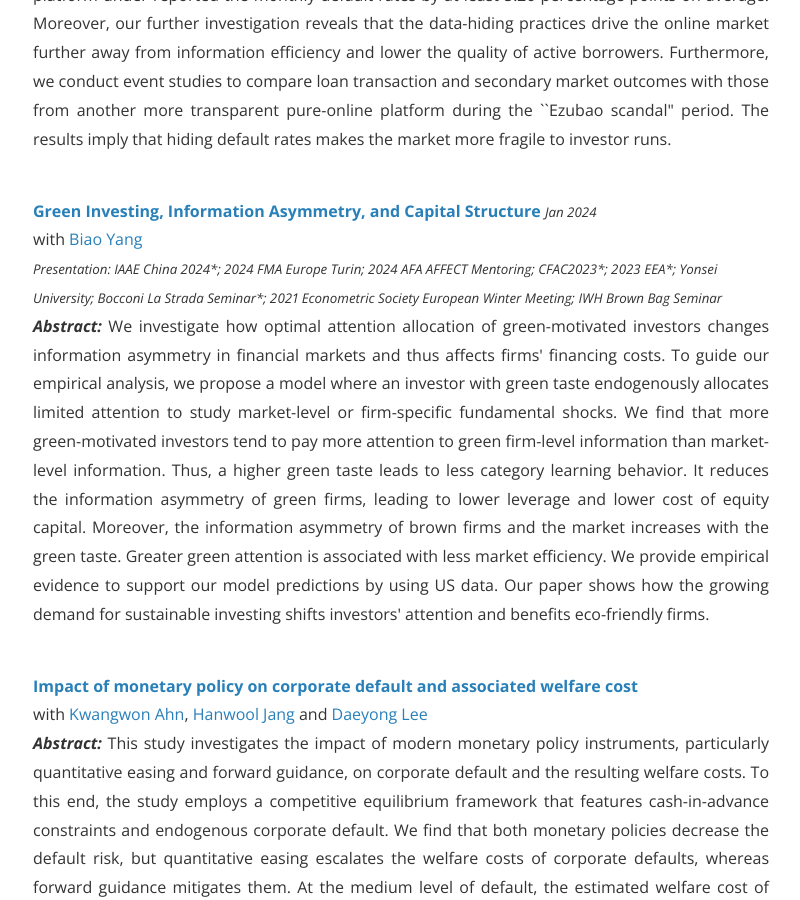
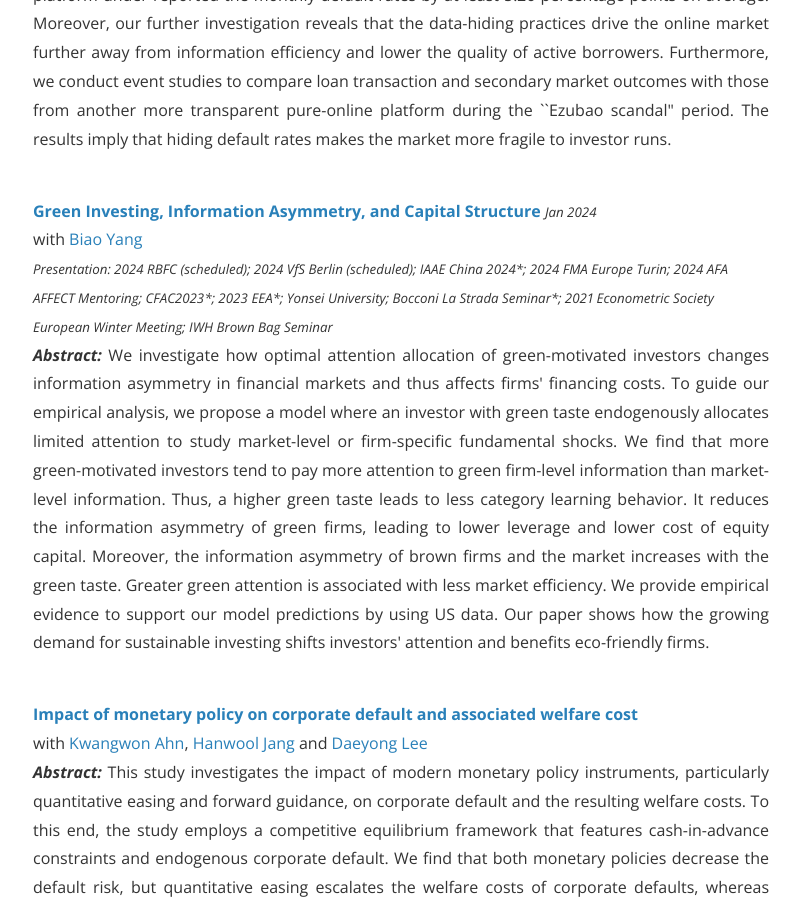
Before and after one commit to shasha-li/shasha-li.github.io, a Jekyll site: the page built from research.html, in a window 1280 px wide and 900 px high, scrolled down 1152 px. Shown: the whole window, without its empty margins (239-1039 px from the left). Built offline with Jekyll 4.4.1, drawn with Linux system fonts in a browser that asks for light colours; nearby versions of some CDN libraries; comment, search, counter and statistics services are not loaded; a style sheet for code colours, icons or effects is not loaded.

Commit message:
Update research.html

```diff
--- a/research.html
+++ b/research.html
@@ -21,7 +21,7 @@
 
 <strong><a href="https://papers.ssrn.com/sol3/papers.cfm?abstract_id=4589189">Green Investing, Information Asymmetry, and Capital Structure</a></strong> </strong> <em><small> Jan 2024</small></em>
 <br>with <a href="https://biao-yang-sjtu.github.io/">Biao Yang</a><br>
-<em><small>Presentation: IAAE China 2024*; 2024 FMA Europe Turin; 2024 AFA AFFECT Mentoring; CFAC2023*; 2023 EEA*; Yonsei University; Bocconi La Strada Seminar*; 2021 Econometric Society European Winter Meeting; IWH Brown Bag Seminar</small></em>
+<em><small>Presentation:  2024 RBFC (scheduled); 2024 VfS Berlin (scheduled); IAAE China 2024*; 2024 FMA Europe Turin; 2024 AFA AFFECT Mentoring; CFAC2023*; 2023 EEA*; Yonsei University; Bocconi La Strada Seminar*; 2021 Econometric Society European Winter Meeting; IWH Brown Bag Seminar</small></em>
 <p style="text-align:justify"><b><i>Abstract: </i>
   </b>We investigate how optimal attention allocation of green-motivated investors changes information asymmetry in financial markets and thus affects firms' financing costs. To guide our empirical analysis, we propose a model where an investor with green taste endogenously allocates limited attention to study market-level or firm-specific fundamental shocks. We find that more green-motivated investors tend to pay more attention to green firm-level information than market-level information. Thus, a higher green taste leads to less category learning behavior. It reduces the information asymmetry of green firms, leading to lower leverage and lower cost of equity capital. Moreover, the information asymmetry of brown firms and the market increases with the green taste. Greater green attention is associated with less market efficiency. We provide empirical evidence to support our model predictions by using US data. Our paper shows how the growing demand for sustainable investing shifts investors' attention and benefits eco-friendly firms.
   </p><br>
```
